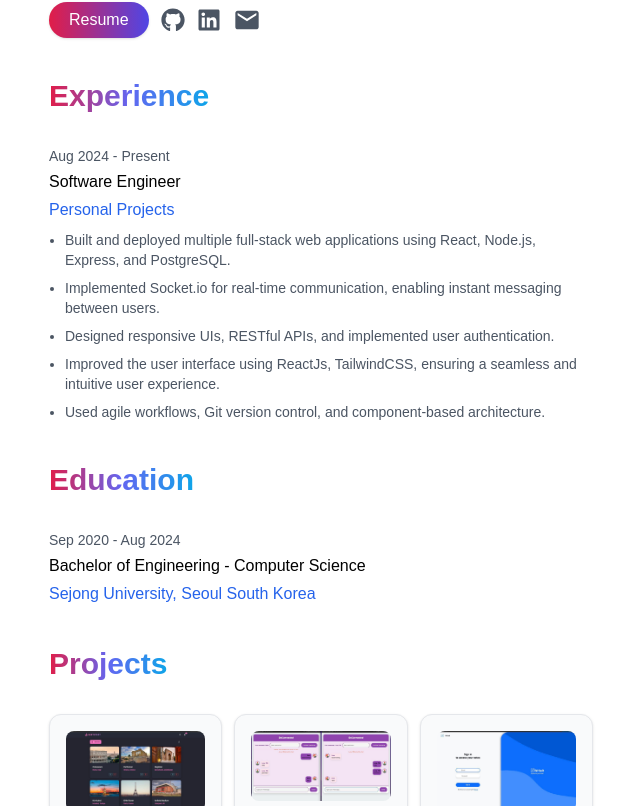
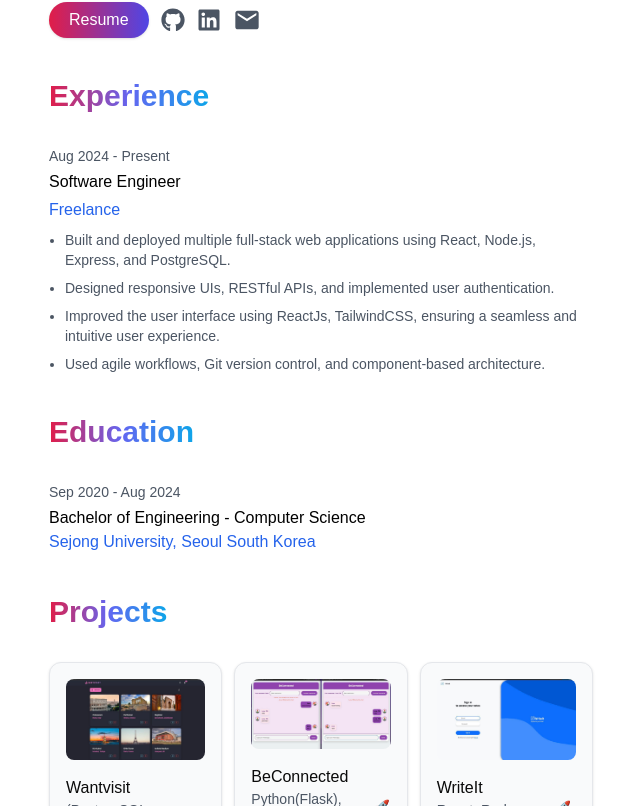
Before and after one commit to alikssant/portfolio2.0, a Next.js app: page / in a window 1280 px wide. Shown: the part 514-1320 px from the top of the page, without its empty margins (319-959 px from the left). Built offline with nearby package versions, Linux system fonts and the light colour scheme.

Commit message:
resume update

```diff
--- a/app/page.tsx
+++ b/app/page.tsx
@@ -137,7 +137,7 @@ export default function Home() {
                   </p>
                   <p className="font-medium">Software Engineer</p>
                   <p className="text-blue-600 dark:text-blue-400">
-                  Personal Projects
+                  Freelance
                   </p>
                 </div>
               </div>
@@ -148,10 +148,7 @@ export default function Home() {
                   <li>
                   Built and deployed multiple full-stack web applications using React, Node.js, Express, and PostgreSQL.
                   </li>
-                  <li>
-                  Implemented Socket.io for real-time
-                  communication, enabling instant messaging between users.
-                  </li>
+
                   <li>
                   Designed responsive UIs, RESTful APIs, and implemented user authentication.
                   </li>
@@ -170,7 +167,7 @@ export default function Home() {
               <div className="flex items-center justify-between">
                 <div className="space-y-1">
                   <p className="text-sm text-gray-600 dark:text-gray-400">
-                    Sep 2023 - Dec 2023
+
                   </p>
                   <p className="font-medium">
 
@@ -208,9 +205,9 @@ export default function Home() {
                   <p className="font-medium">
                     Bachelor of Engineering - Computer Science
                   </p>
-                  <p className="text-blue-600 dark:text-blue-400">
+                  <a href="https://en.sejong.ac.kr/eng/index.do" className="text-blue-600 dark:text-blue-400">
                     Sejong University, Seoul South Korea
-                  </p>
+                  </a>
                 </div>
               </div>
               {/* <p className="text-gray-600 dark:text-gray-400 tex-sm">
```
Also changed, not shown: 1 other file (tests, documents, lock files or other folders).
